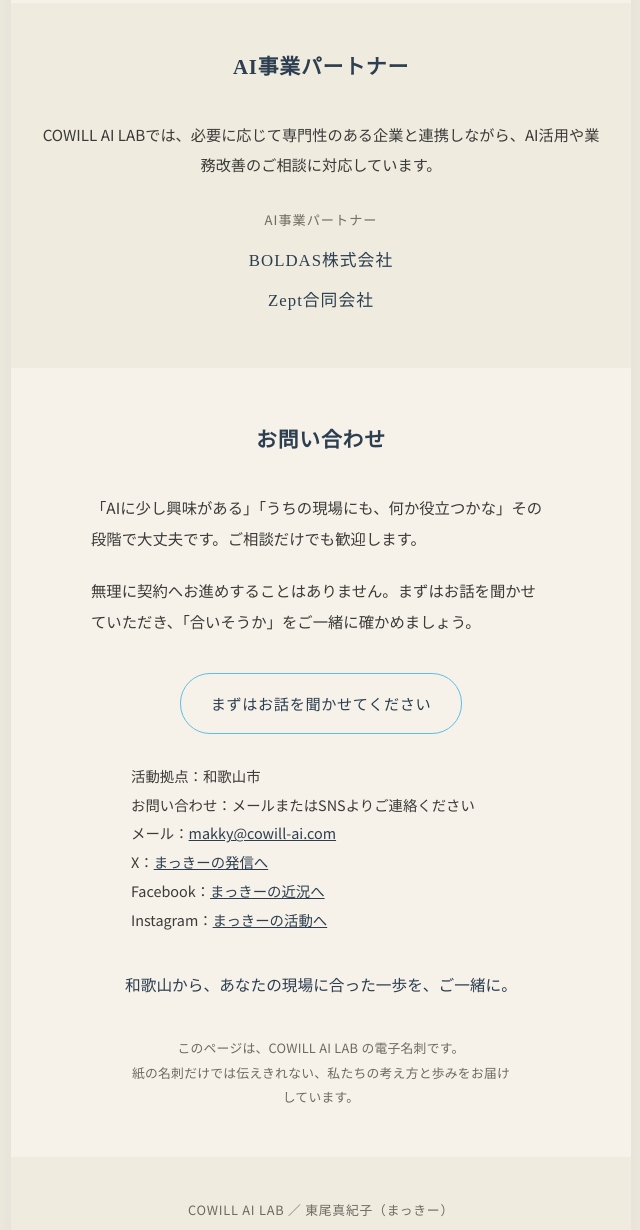
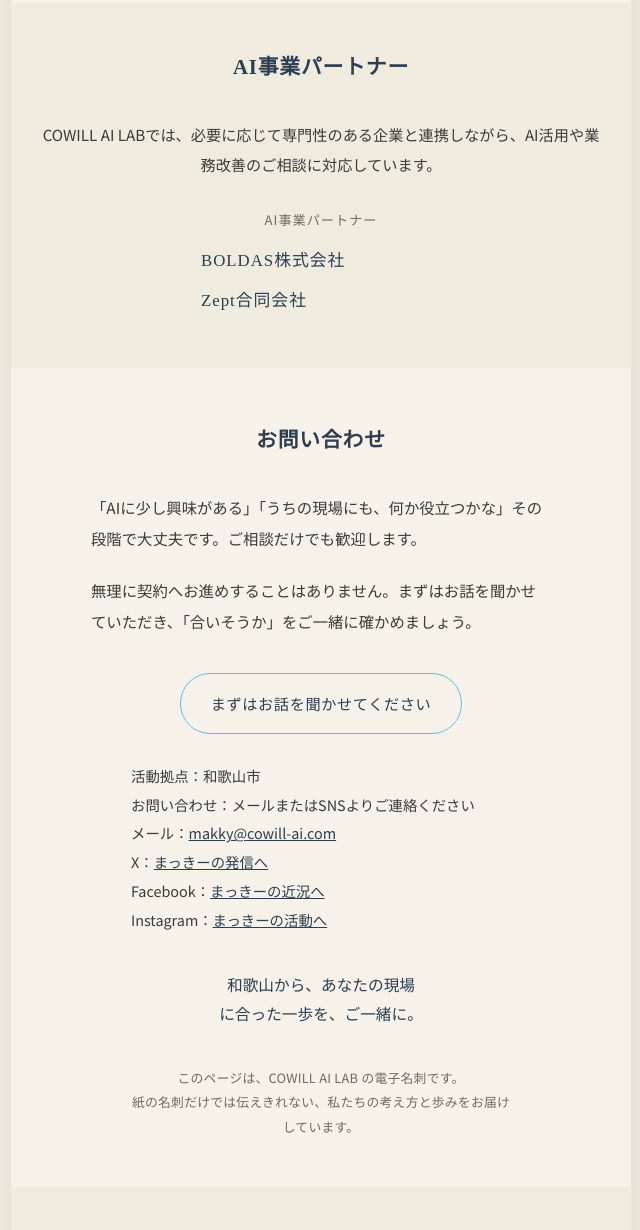
Before and after one commit to 62maki/cowill-lp, a plain HTML site: page index.html in a window 1280 px wide. Shown: the part 4416-5646 px from the top of the page, without its empty margins (319-959 px from the left). Drawn offline with Linux system fonts and the light colour scheme.

Commit message:
Add files via upload

```diff
--- a/index.html
+++ b/index.html
@@ -11,7 +11,7 @@
   <link rel="preconnect" href="https://fonts.gstatic.com" crossorigin />
   <link href="https://fonts.googleapis.com/css2?family=Noto+Sans+JP:wght@400;500;700&family=Noto+Serif+JP:wght@500;600&display=swap" rel="stylesheet" />
 
-  <link rel="stylesheet" href="styles.css?v=20" />
+  <link rel="stylesheet" href="styles.css?v=21" />
 </head>
 <body>
   <main class="page">
--- a/styles.css
+++ b/styles.css
@@ -384,7 +384,9 @@
 .partners__list {
   list-style: none;
   padding: 0;
-  margin: 0;
+  margin: 0 auto;
+  max-width: 240px;
+  text-align: left;
 }
 .partners__list li {
   font-family: var(--serif);
@@ -436,7 +438,9 @@
   color: var(--heading);
   font-size: 0.98rem;
   line-height: 1.9;
-  margin: 0;
+  margin: 0 auto;
+  max-width: 340px;
+  text-wrap: balance;
 }
 
 /* このページについて（控えめな添え書き） */
```
